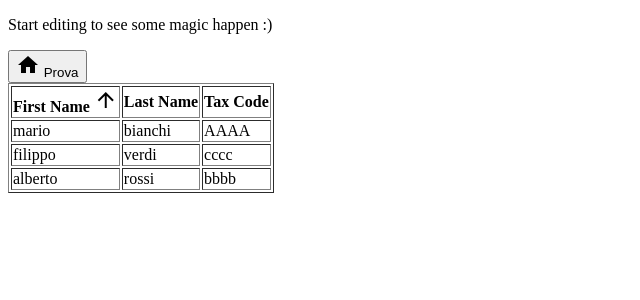
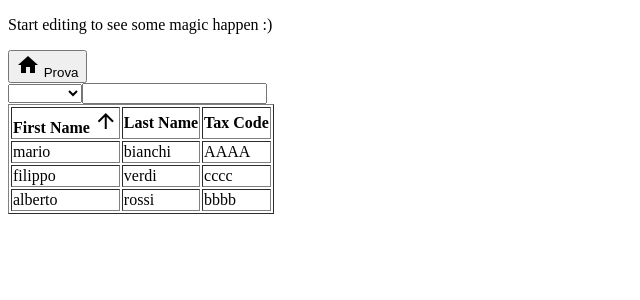
Before and after one commit to salvatore-castellitti/PrimiPassiAngular, an Angular app: page / in a window 1280 px wide. Shown: the top 300 px of the page, without its empty margins (0-640 px from the left). Built offline with nearby package versions, Linux system fonts and the light colour scheme.

Commit message:
Table Searching Filter

```diff
--- a/src/app/app.component.ts
+++ b/src/app/app.component.ts
@@ -37,6 +37,10 @@ export class AppComponent {
     orderType:"asc"
   }
 
+  search: MySearch = {
+    columns: ["name", "surname"]
+  }
+
   data = [
     this.person1,
     this.person2,
@@ -49,7 +53,8 @@ export class AppComponent {
       {key: "surname", label: "Last Name",},
       {key: "taxCode", label: "Tax Code",},
     ],
-    order: this.order
+    order: this.order,
+    search: this.search
   }
 
 }
@@ -64,3 +69,7 @@ class MyOrder{
   defaultColumn: string;
   orderType: string;
 }
+
+class MySearch {
+  columns: string[]
+}
--- a/src/app/app.module.ts
+++ b/src/app/app.module.ts
@@ -7,6 +7,7 @@ import { AppComponent } from './app.component';
 import { CustomButtonComponent } from './custom-button/custom-button.component';
 import { TessstComponent } from './tessst/tessst.component';
 import { CustomTableComponent } from './custom-table/custom-table.component';
+import { SearchFilterPipe } from './search-filter.pipe';
 
 @NgModule({
   declarations: [
@@ -14,6 +15,7 @@ import { CustomTableComponent } from './custom-table/custom-table.component';
     CustomButtonComponent,
     TessstComponent,
     CustomTableComponent,
+    SearchFilterPipe,
   ],
   imports: [
     BrowserModule,
--- a/src/app/custom-table/custom-table.component.html
+++ b/src/app/custom-table/custom-table.component.html
@@ -1,4 +1,12 @@
-<div class="table-responsive">
+<!--MySearch-->
+<div>
+  <select [(ngModel)]="searchCol">
+    <option  *ngFor="let searchColumn of tableConfig.search.columns" >{{searchColumn}}</option>
+  </select>
+  <input type="text" [(ngModel)]="searchValue" id="search">
+</div>
+
+<div>
   <table border="1px">
     <thead>
       <tr>
@@ -19,7 +27,7 @@
       </tr>
     </thead>
     <tbody>
-      <tr *ngFor="let row of data">
+      <tr *ngFor="let row of data | searchFilter:searchCol:searchValue">
         <td *ngFor="let index of tableConfig.headers">
           <span>{{row[index.key]}}</span>
         </td>
--- a/src/app/custom-table/custom-table.component.ts
+++ b/src/app/custom-table/custom-table.component.ts
@@ -10,6 +10,9 @@ export class CustomTableComponent implements OnInit {
 
   @Input() tableConfig: MyTableConfig;
   @Input() data: any[];
+
+  searchCol: string;
+  searchValue: string;
 
   constructor() { }
 
@@ -41,7 +44,12 @@ export class MyOrder{
   orderType: string;
 }
 
+export class MySearch {
+  columns: string[]
+}
+
 export class MyTableConfig{
   headers: MyHeaders[];
   order : MyOrder;
+  search : MySearch;
 }
--- /dev/null
+++ b/src/app/search-filter.pipe.ts
@@ -0,0 +1,15 @@
+import { Pipe, PipeTransform } from '@angular/core';
+
+@Pipe({
+  name: 'searchFilter'
+})
+export class SearchFilterPipe implements PipeTransform {
+
+  transform(data: any, searchCol: string, searchValue: string): any {
+    if(!data || !searchCol || !searchValue){
+      return data;
+    }
+    return data.filter(data => data[searchCol].toLocaleLowerCase().includes(searchValue.toLocaleLowerCase()));
+  }
+
+}
```
Also changed, not shown: 1 other file (tests, documents, lock files or other folders).
